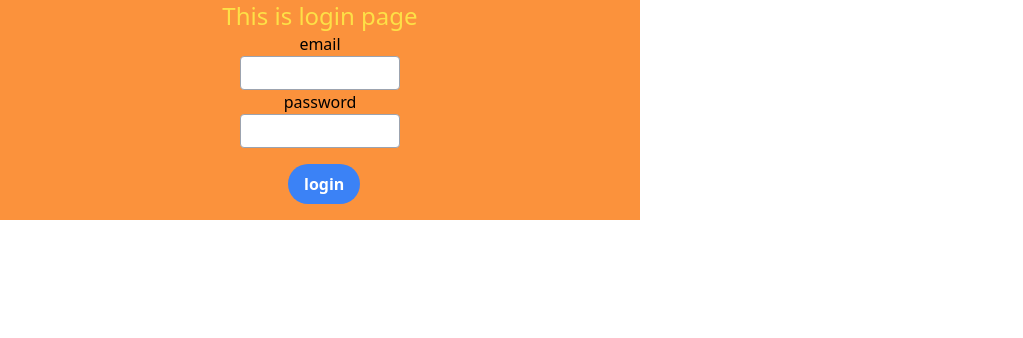
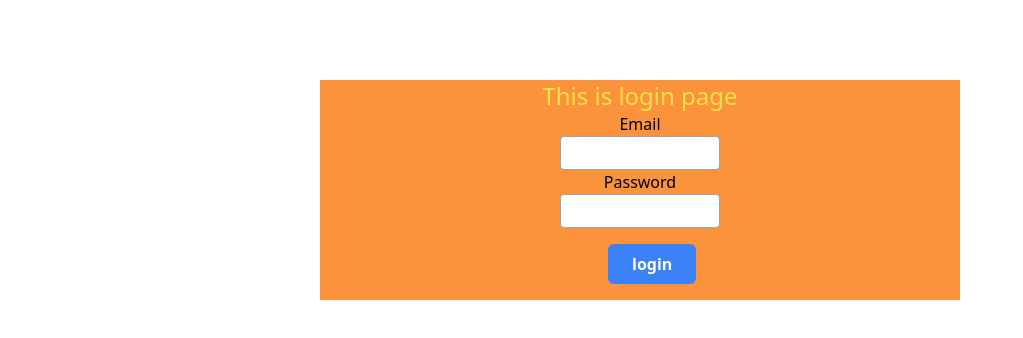
Before and after one commit to Amit01k/nuxt-crud-test, a Nuxt app in the folder nuxt-app/: page / in a window 1280 px wide. Shown: the top 338 px of the page, without its empty margins (0-1023 px from the left). Built offline with nearby package versions, Linux system fonts and the light colour scheme.

Commit message:
all done

```diff
--- a/nuxt-app/pages/index.vue
+++ b/nuxt-app/pages/index.vue
@@ -1,18 +1,18 @@
 <template>
-    <div class="">
+    <div class="flex justify-center mt-20">
 
-        <div class="bg-orange-400 border-spacing-1 w-2/4">
+        <div class="bg-orange-400 border-spacing-1 w-2/4 flex justify-items-center flex-col">
             <h1 class="text-2xl text-yellow-300 text-center">This is login page </h1>
-            <p class="text-center">email<input
+            <p class="text-center">Email<input
                     class="border border-gray-400 block px-4 py-1 w-1/4 rounded focus:outline-none focus:border-teal-500 mx-auto "
                     type="email" v-model="email" /></p>
-            <p class="text-center">password <input
+            <p class="text-center">Password <input
                     class="border border-gray-400 block px-4 py-1 w-1/4 rounded focus:outline-none focus:border-teal-500 mx-auto"
                     type="password" v-model="password" /></p>
             <div class="flex">
                 <div class=" flex justify-center">
                     <button @click="login"
-                class="bg-blue-500 hover:bg-blue-700 text-white font-bold py-2 px-4 rounded-full mx-72 mt-4 mb-4 "> login</button>
+                class="bg-blue-500 hover:bg-blue-700 text-white font-bold py-2 px-6 rounded-md mx-72 mt-4 mb-4 "> login</button>
                 </div>
             </div>
         </div>
```
